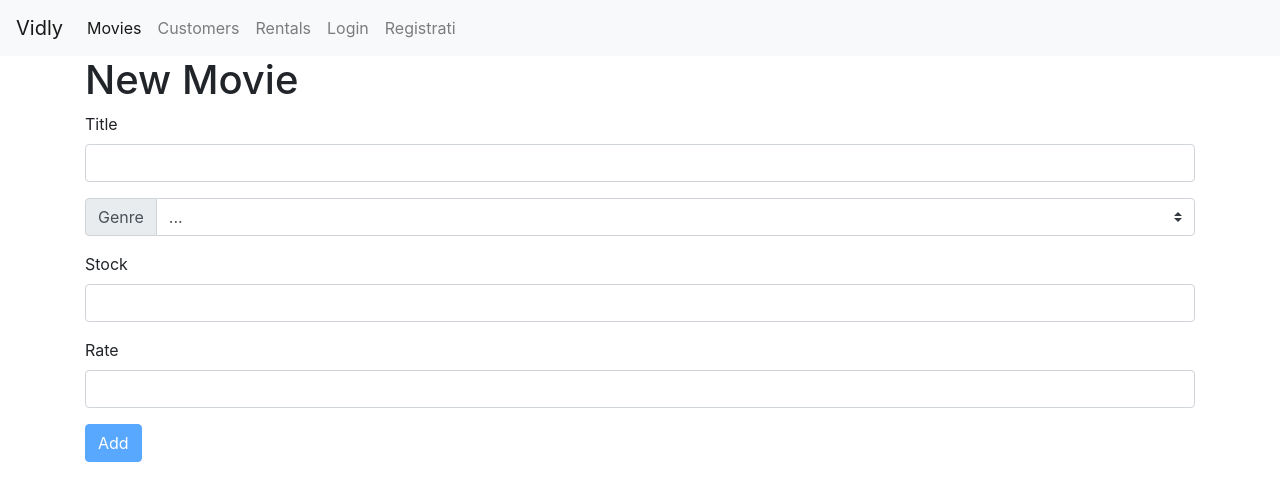
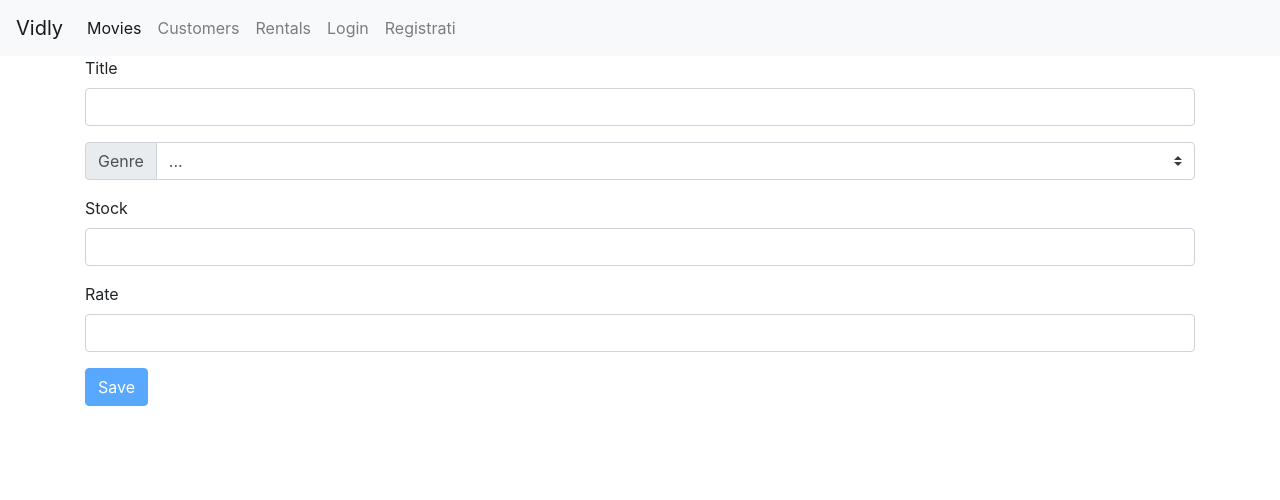
Before and after one commit to Belingheri/vidly, a React (Create React App) app: page /movies/new in a window 1280 px wide. Shown: the top 500 px of the page. Built offline with nearby package versions, Linux system fonts and the light colour scheme.

Commit message:
add id x renderlo diponibile anch ein modifica

```diff
--- a/src/components/movieForm.jsx
+++ b/src/components/movieForm.jsx
@@ -26,6 +26,8 @@ function MovieForm({ id }) {
       numberInStock,
       dailyRentalRate: rate,
     };
+    if (id) newMovie._id = id;
+
     saveMovie(newMovie);
     history.replace("/movies");
   };
@@ -81,7 +83,7 @@ function MovieForm({ id }) {
   ];
   const schema = {
     title: Joi.string().min(5).max(20).required().label("Title"),
-    genre: Joi.string().required().label("genre"),
+    genre: Joi.string().required().label("Genre"),
     numberInStock: Joi.number()
       .integer()
       .min(0)
@@ -92,15 +94,12 @@ function MovieForm({ id }) {
   };
 
   return (
-    <div>
-      <h1>New Movie</h1>
-      <Form
-        data={structure}
-        schema={schema}
-        submitButton="Add"
-        onSubmit={onSubmit}
-      />
-    </div>
+    <Form
+      data={structure}
+      schema={schema}
+      submitButton="Save"
+      onSubmit={onSubmit}
+    />
   );
 }
 
```
